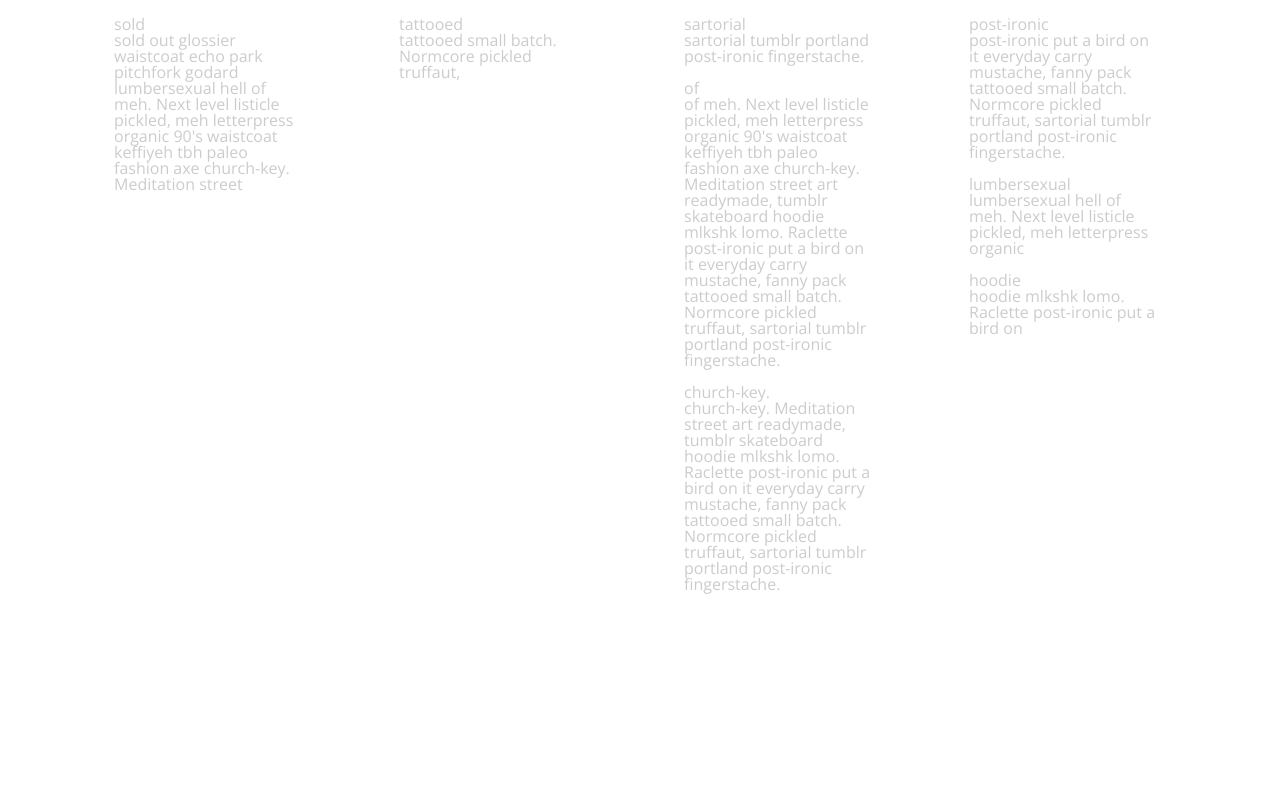
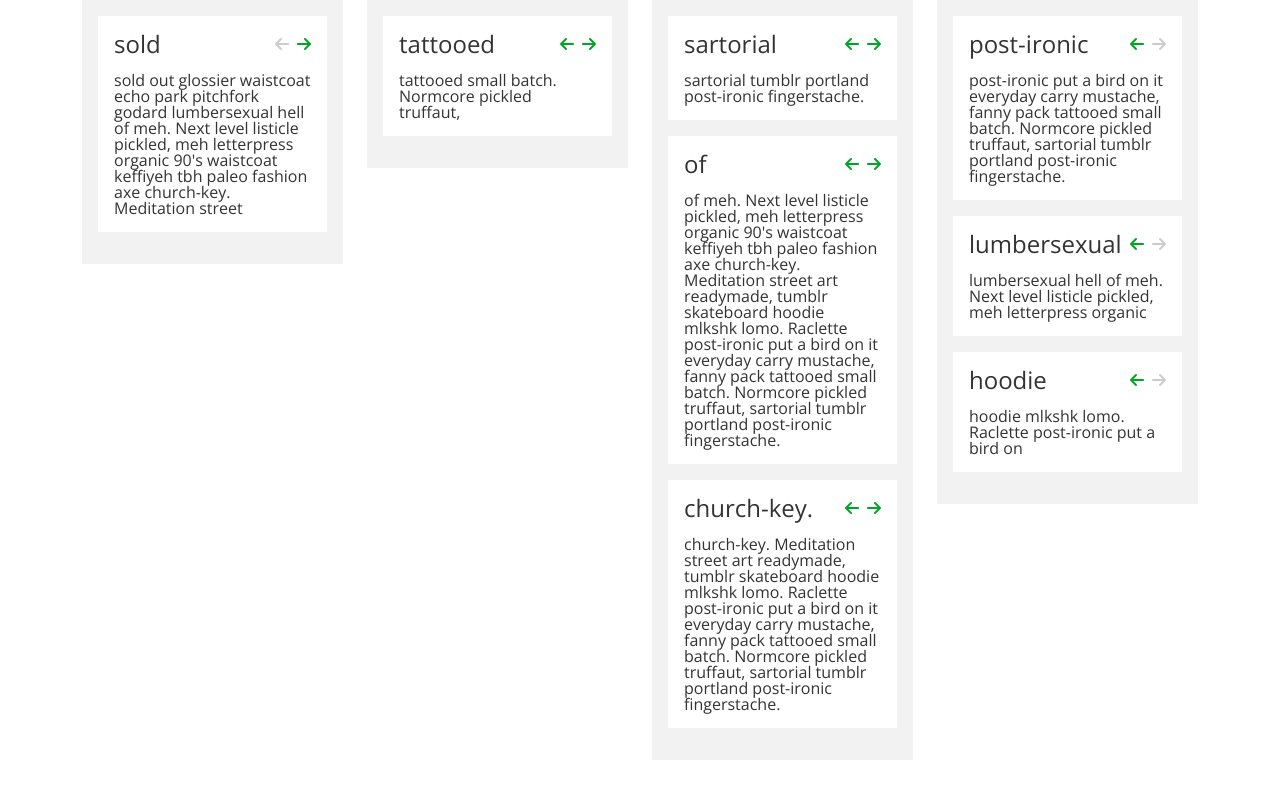
Before and after one commit to airclough/twilio-kanban, a Next.js app: page / in a window 1280 px wide. Built offline with nearby package versions, Linux system fonts and the light colour scheme.

Commit message:
move task

```diff
--- a/src/components/DragAndDrop.tsx
+++ b/src/components/DragAndDrop.tsx
@@ -10,7 +10,7 @@ interface DragAndDropProps {
 }
 
 const style = ( isDraggingOver: boolean ) => ( {
-  background: isDraggingOver ? 'rgba(0,0,0,.5)' : 'rgba(0,0,0,0)',
+  background: isDraggingOver ? 'rgba(0,0,0,.2)' : 'rgba(0,0,0,.05)',
   padding: '1rem',
   width: '100%',
 } );
@@ -37,6 +37,7 @@ const DragAndDrop: FC<DragAndDropProps> = ( { status } ) => {
               >
                 { ( draggableProvided, draggableSnapshot ) => (
                   <Task
+                    index={ index }
                     provided={ draggableProvided }
                     snapshot={ draggableSnapshot }
                     task={ task }
--- a/src/components/DragAndDropContainer.tsx
+++ b/src/components/DragAndDropContainer.tsx
@@ -50,7 +50,6 @@ const DragAnDropContainer = () => {
     return [ { ...sourceList, tasks: sourceTasksClone }, { ...destinationList, tasks: destinationTasksClone } ];
   };
   const onDragEnd = ( result: any ) => {
-    console.log( { result } );
     const { destination, source } = result;
     if ( !destination ) return;
     const { droppableId: destinationId, index: destinationIndex } = destination;
--- a/src/components/Task.tsx
+++ b/src/components/Task.tsx
@@ -1,5 +1,8 @@
+import { faArrowLeft, faArrowRight } from '@fortawesome/free-solid-svg-icons';
+import { FontAwesomeIcon } from '@fortawesome/react-fontawesome';
 import React from 'react';
 
+import { useApp } from '../contexts/App';
 import { Task as TaskInterface } from '../types/index';
 
 const style = ( {
@@ -10,18 +13,20 @@ const style = ( {
   isDragging: boolean;
 } ) => ( {
   ...draggablePropsStyle,
-  background: isDragging ? 'red' : '#fff',
-  color: isDragging ? '#fff' : '#ccc',
-  margin: '0 0 16px 0',
-  padding: '0 1.5rem 0 1rem',
+  background: isDragging ? '#f22f46' : '#fff',
+  color: isDragging ? '#fff' : '#333',
+  margin: '0 0 1rem 0',
+  padding: '1rem',
   userSelect: 'none',
 } );
 
 const Task = ( {
+  index,
   provided,
   snapshot,
   task,
 }: {
+  index: number;
   provided: any;
   snapshot: any;
   task: TaskInterface;
@@ -34,22 +39,54 @@ const Task = ( {
   const { draggableProps, dragHandleProps, innerRef } = provided;
   const { style: draggablePropsStyle } = draggableProps;
   const { isDragging } = snapshot;
-  const onMouseEnter = () => {
+  const { moveTask, statuses } = useApp();
+  const statusIndex = statuses.indexOf( status );
+  const directions = {
+    left: statusIndex > 0,
+    right: statusIndex < statuses.length - 1,
+  };
+  const { left, right } = directions;
 
+  const onClick = ( direction: string ) => {
+    if ( !directions[ direction ] ) return;
+
+    moveTask( {
+      destinationId: statuses[ direction === 'right' ? statusIndex + 1 : statusIndex - 1 ],
+      sourceId: status,
+      sourceIndex: index,
+    } );
   };
 
   return (
     <div
       { ...draggableProps }
       { ...dragHandleProps }
-      onMouseEnter={ onMouseEnter }
+      className="Task"
       ref={ innerRef }
       style={ style( {
         draggablePropsStyle,
         isDragging,
       } ) }
     >
-      <div>{ name }</div>
+      <div className="taskHeader">
+        <h2>{ name }</h2>
+        <div className="arrows">
+          <div className="iconContainer">
+            <FontAwesomeIcon
+              className={ left && 'active' || '' }
+              icon={ faArrowLeft }
+              onClick={ () => onClick( 'left' ) }
+            />
+          </div>
+          <div className="iconContainer">
+            <FontAwesomeIcon
+              className={ right && 'active' || '' }
+              icon={ faArrowRight }
+              onClick={ () => onClick( 'right' ) }
+            />
+          </div>
+        </div>
+      </div>
       <div>{ description }</div>
     </div>
   );
--- a/src/contexts/App.tsx
+++ b/src/contexts/App.tsx
@@ -6,10 +6,12 @@ import React, {
   useState,
 } from 'react';
 
-import { List, Status, Task } from '../types/index';
+import { List, Status } from '../types/index.d';
+import { getListByStatus } from '../utils/index';
 
 interface App {
   lists: List[];
+  moveTask: ( arg0: any ) => void;
   setLists: ( value: List[] ) => void;
   statuses: string[];
 }
@@ -31,6 +33,33 @@ export const AppProvider = ( { children }: Props ) => {
     'ONGOING',
     'DONE',
   ] );
+  const moveTask = ( {
+    destinationId,
+    sourceId,
+    sourceIndex,
+  } ) => {
+    const listsClone = [ ...lists ];
+    const {
+      list: sourceList,
+      listIndex: sourceListIndex
+    } = getListByStatus( { lists, status: sourceId } );
+    const {
+      list: destinationList,
+      listIndex: destinationListIndex,
+    } = getListByStatus( { lists, status: destinationId } );
+    const { tasks: destinationTasks } = destinationList;
+    const destinationTasksClone = [ ...destinationTasks ];
+    const { tasks: sourceTasks } = sourceList;
+    const sourceTasksClone = [ ...sourceTasks ];
+    const [ task ] = sourceTasksClone.splice( sourceIndex, 1 );
+    const updatedTask = { ...task, status: Status[ destinationId ] };
+
+    destinationTasksClone.push( updatedTask );
+
+    listsClone[ sourceListIndex ] = { ...sourceList, tasks: sourceTasksClone };
+    listsClone[ destinationListIndex ] = { ...destinationList, tasks: destinationTasksClone };
+    setLists( listsClone );
+  };
 
   useEffect( () => {
     const initialLists = [];
@@ -62,6 +91,7 @@ export const AppProvider = ( { children }: Props ) => {
     <AppContext.Provider
       value={ {
         lists,
+        moveTask,
         setLists,
         statuses,
       } }
--- a/src/utils/index.ts
+++ b/src/utils/index.ts
@@ -1,6 +1,6 @@
 import { List } from '../types/index';
 
-interface GetListByStatusProp {
+interface GetListByStatusProps {
   lists: List[];
   status: string;
 }
@@ -13,7 +13,7 @@ interface GetListByStatusReturnType {
 export const getListByStatus = ( {
   lists,
   status,
-}: GetListByStatusProp ): GetListByStatusReturnType => {
+}: GetListByStatusProps ): GetListByStatusReturnType => {
   const listMap = lists.map( ( { id } ) => id );
   const listIndex = listMap.indexOf( status );
   const list = lists[ listIndex ];
--- a/styles/_index.scss
+++ b/styles/_index.scss
@@ -1,3 +1,34 @@
 .Index {
+  .Task {
+    .taskHeader {
+      align-items: center;
+      display: flex;
+      margin-bottom: 1rem;
 
+      h2 {
+        flex-grow: 2;
+        font-size: 1.5rem;
+      }
+
+      .arrows {
+        &:hover {
+          cursor: pointer;
+        }
+
+        .iconContainer {
+          color: #ccc;
+          display: inline-block;
+          margin-right: .5rem;
+
+          &:last-of-type {
+            margin-right: 0;
+          }
+
+          .active {
+            color: #00a624;
+          }
+        }
+      }
+    }
+  }
 }
```
